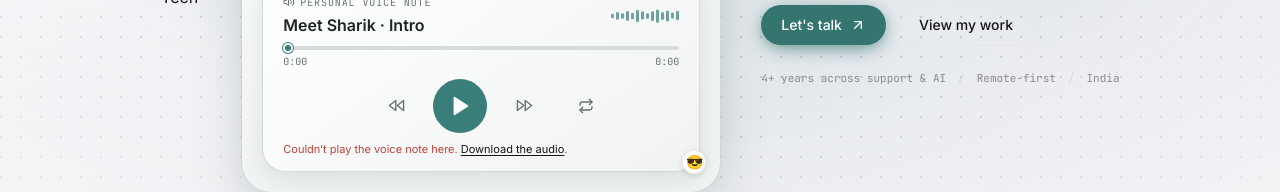
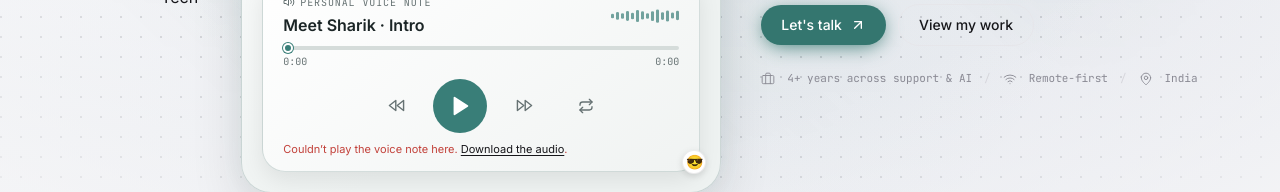
Before and after one commit to isharik/Portfolio, a Next.js app: page / in a window 1280 px wide. Shown: the part 464-656 px from the top of the page. Built offline with nearby package versions, Linux system fonts and the light colour scheme.

Commit message:
Add icons to hero info row

```diff
--- a/src/components/sections/Hero.tsx
+++ b/src/components/sections/Hero.tsx
@@ -3,7 +3,7 @@ import { type CSSProperties, useEffect, useRef, useState } from 'react'
 import { useReducedMotion } from 'framer-motion'
 import gsap from 'gsap'
 import { ScrollTrigger } from 'gsap/ScrollTrigger'
-import { ArrowUpRight } from 'lucide-react'
+import { ArrowUpRight, Briefcase, MapPin, Wifi } from 'lucide-react'
 import MagneticButton from '@/components/ui/MagneticButton'
 import { CanvasText } from '@/components/ui/canvas-text'
 import RecruiterIntroPlayer from '@/components/ui/RecruiterIntroPlayer'
@@ -144,7 +144,7 @@ export default function Hero() {
 
           <div className="rise mt-6" style={rise(1.68)}>
             <div data-parallax-layer="4" className="flex flex-wrap items-center justify-center gap-x-3 gap-y-1 font-mono text-[11px] text-fg-subtle lg:justify-start">
-              <span>4+ years across support &amp; AI</span><span className="text-border-strong">/</span><span>Remote-first</span><span className="text-border-strong">/</span><span>{profile.location}</span>
+              <span className="inline-flex items-center gap-3"><Briefcase size={14} strokeWidth={1.6} aria-hidden="true" /><span>4+ years across support &amp; AI</span></span><span className="text-border-strong">/</span><span className="inline-flex items-center gap-3"><Wifi size={14} strokeWidth={1.6} aria-hidden="true" /><span>Remote-first</span></span><span className="text-border-strong">/</span><span className="inline-flex items-center gap-3"><MapPin size={14} strokeWidth={1.6} aria-hidden="true" /><span>{profile.location}</span></span>
             </div>
           </div>
         </div>
```
